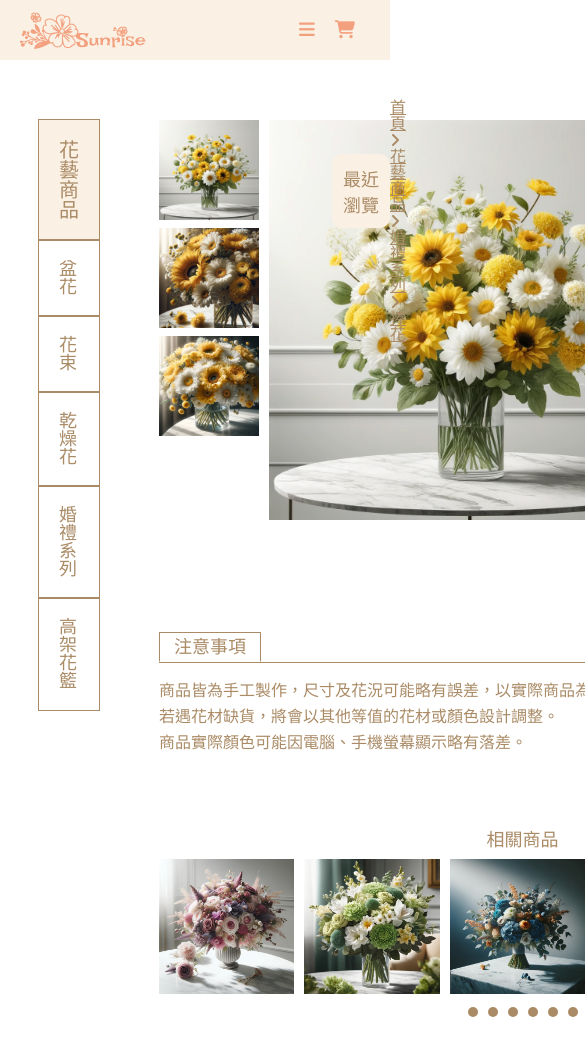
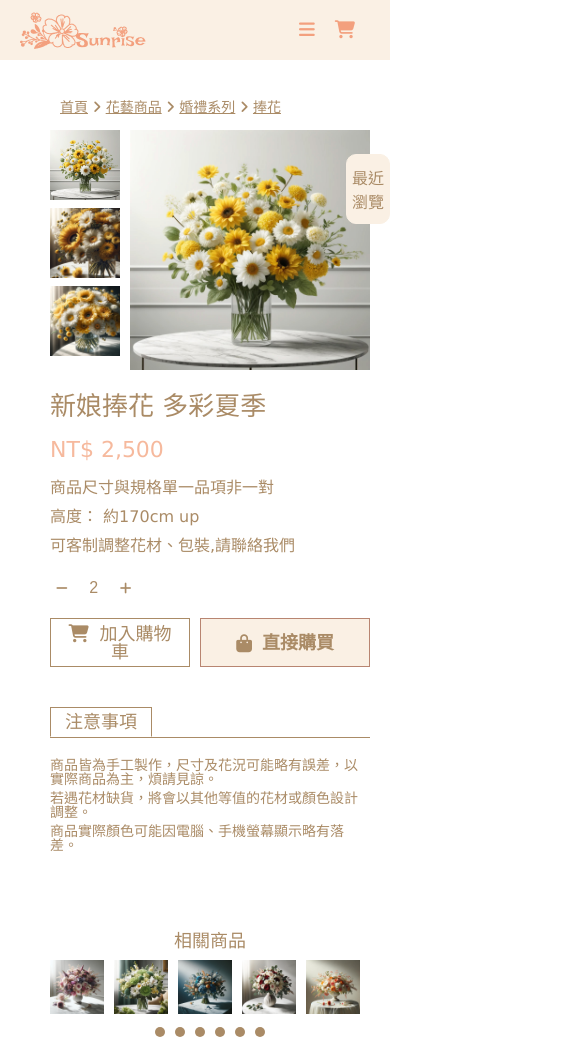
Before and after one commit to choco1010/myProject, a plain HTML site: page product.html in a window 390 px wide. Shown: the top 1040 px of the page, 585 px wide, since content can reach past the window. Drawn offline with Linux system fonts and the light colour scheme.

Commit message:
productRWD

```diff
--- a/css/index.css
+++ b/css/index.css
@@ -129,7 +129,7 @@
 }
 
 .cardItem:hover .cartButtonText{
-    transform: translateY(300%);
+    transform: translateY(350%);
     z-index: 1;
     cursor: pointer;
 }
@@ -576,6 +576,9 @@ h2::before{
 
 
 @media screen and (max-width: 768px) {
+    .searchLabel{
+        display: none;
+    }
     .productTitle{
         margin: 20px auto;
     }
--- a/css/product.css
+++ b/css/product.css
@@ -2,8 +2,8 @@
 /* -----------------------------main----------------------------- */
 .main{
     max-width: 1440px;
+    width: 100vw;
     margin: 0 auto;
-    width: 100%;
     position: relative;
 }
 /* ----------- blockInner ----------- */
@@ -26,7 +26,7 @@
 
 /* ----------- start ----------- */
 .wrapper{
-    width: 80%;
+    padding: 0 150px;
     margin: 60px auto;
     display: grid;
     grid-template-columns: 1fr 4fr;
@@ -102,14 +102,16 @@
     flex-direction: row;
     margin-right: 10px;
 }
-
+.thumbnailList{
+    margin-right: 10px;
+}
 .thumbnailItem{
     margin-bottom: 5px;
 }
 
 .thumbnailItem img{
-    max-width: 100px;
-    max-height: auto;
+    width: 100px;
+    aspect-ratio: 1/1;
 }
 
 .thumbnailItem:hover{
@@ -118,7 +120,8 @@
 /* ----------- flowerCard ----------- */
 
 .flowerCard img{
-    max-width: 400px;
+    width: 400px;
+    aspect-ratio: 1/1;
     margin-right: 20px;
 }
 
@@ -184,6 +187,7 @@
 .cartActions{
     display: flex;
     margin-right: 80px;
+    width: 100%;
 }
 
 .addToCartButton{
@@ -194,7 +198,7 @@
     color: #AA8B66;
     text-align: center;
     font-size: 16px;
-    padding: 5px 10px;
+    padding: 5px 20px;
     margin-right: 10px;
     text-decoration: none;
 }
@@ -355,3 +359,213 @@
 .recentlyView:hover .historyList{
     display: block;
 }
+
+@media screen and (max-width: 1280px){
+    .wrapper{
+        padding: 0px 140px;
+    }
+
+    .breadcrumbNav{
+        left: 350px;
+    }
+
+    .mainSidebar{
+        margin-right: 20px;
+    }
+    .flowerCard img{
+        margin-right: 10px;
+    }
+    .flowerTitle{
+        font-size: 28px;
+    }
+
+    .flowerPrice{
+        font-size: 26px;
+    }
+    .itemSpecs p{
+        margin-bottom: 5px;
+    }
+    .addToCartButton{
+        padding: 5px 10px;
+        font-size: 14px;
+    }
+
+    .buyNowButton{
+        font-size: 14px;
+    }
+}
+
+@media screen and (max-width: 1144px){
+    .wrapper{
+        padding: 0px 60px;
+    }
+    .breadcrumbNav{
+        left: 310px;
+    }
+
+    .flowerTitle{
+        font-size: 24px;
+    }
+    .flowerPrice{
+        font-size: 22px;
+    }
+
+    .flowerCard img{
+        width: 370px;
+    }
+    .thumbnailItem img{
+        width: 80px;
+    }
+
+    .itemSpecs{
+        font-size: 15px;
+    }
+    .addToCartButton{
+        width: 90%;
+        padding: 5px 15px;
+    }
+}
+
+@media screen and (max-width: 992px){
+    .wrapper{
+        padding: 0px 40px;
+    }
+    .mainSidebar{
+        margin-right: 10px;
+        width: 90%;
+    }
+    .breadcrumbNav{
+        left: 250px;
+    }
+    .flowerCard img{
+        width: 280px;
+        margin-right: 15px;
+    }
+    .thumbnailItem img{
+        width: 70px;
+    }
+    .addToCartButton{
+        width: 80%;
+        padding: 5px 10px;
+    }
+    .menuTitle{
+        padding: 15px;
+        font-size: 18px;
+    }
+    .menuItem, #weddingCategory{
+        padding: 15px;
+        font-size: 16px;
+    }
+
+    .recentlyView button{
+        font-size: 16px;
+        padding: 10px 5px;
+    }
+}
+
+@media screen and (max-width: 768px){
+    .wrapper{
+        display: flex;
+        gap: 0px;
+    }
+    .mainSidebar{
+        display: none;
+    }
+    .breadcrumbNav{
+        left: 120px;
+        font-size: 14px;
+    }
+
+    .flowerCard img{
+        width: 250px;
+    }
+    .thumbnailItem img{
+        width: 60px;
+    }
+    .flowerInfo{
+        width: 100%;
+    }
+
+    .flowerTitle, .flowerPrice, .itemSpecs p{
+        width: 100%;
+        box-sizing: border-box;
+    }
+
+    .flowerPrice{
+        margin-top: 20px;
+        font-size: 18px;
+    }
+    .itemSpecs{
+        width: 100%;
+    }
+    .itemSpecs p{
+        font-size: 14px;
+    }
+    .addToCartButton{
+        font-size: 16px;
+    }
+
+    .quantityControl{
+        width: 100%;
+    }
+}
+
+@media screen and (max-width: 576px){
+    .wrapper{
+        padding: 0 50px;
+    }
+    .breadcrumbNav{
+        left: 80px;
+        font-size: 16px;
+    }
+    .mainImageContainer{
+        flex-direction: column;
+    }
+    .productThumbnails{
+        margin-top: 10px;
+        margin-right: 0;
+    }
+
+    .flowerCard img{
+        width: 300px;
+        margin-bottom: 20px;
+    }
+    .thumbnailItem img{
+        width: 90px;
+    }
+
+    .flowerTitle{
+        font-size: 26px;
+    }
+    .flowerPrice{
+        font-size: 22px;
+    }
+    .itemSpecs p{
+        font-size: 16px;
+    }
+
+    .addToCartButton{
+        font-size: 18px;
+    }
+    .buyNowButton{
+        font-size: 18px;
+    }
+}
+
+@media screen and (max-width: 430px) {
+    .flowerCard img{
+        width: 240px;
+        margin-right: 0;
+    }
+    .thumbnailItem img{
+        width: 70px;
+    }
+    .breadcrumbNav{
+        left: 60px;
+        font-size: 14px;
+    }
+    .attentionInfo li{
+        margin-bottom: 5px;
+        font-size: 14px;
+    }
+}
--- a/css/shared.css
+++ b/css/shared.css
@@ -6,7 +6,7 @@ body{
 }
 
 header{
-    width: 100%;
+    width: 100vw;
     background-color: #FAF0E4;
     height: 70px;
     line-height: 70px;
@@ -272,7 +272,7 @@ header h1{
 footer{
     display: flex;
     background-color: #EECFBB;
-    width: 100%;
+    width: 100vw;
     height: 70px;
     justify-content: center;
 }
--- a/product.html
+++ b/product.html
@@ -72,7 +72,6 @@
 
 <!-------------------------------- main ----------------------------------->
     <main>
-
          <!-- breadcrumbNav -->
          <nav class="breadcrumbNav">
             <a href="index.html" class="breadcrumbLink">首頁</a>
@@ -83,7 +82,6 @@
             <i class="fa-solid fa-angle-right"></i>
             <a href="catalog.html" class="breadcrumbLink">捧花</a>
         </nav>
-
 
         <!-- 左邊選單 -->
         <div class="wrapper">
@@ -120,11 +118,11 @@
                                     <img src="./img/product_1_3.jpg" alt="">
                                 </li>
                             </ul>
-                    </div>
                              <!-- 商品大圖 -->
                             <figure class="flowerCard">
                                 <img src="./img/product_1_1.jpg" alt="新娘捧花-多彩夏季">
                             </figure>
+                        </div>
 
                     <div class="flowerInfo">
 
@@ -150,7 +148,7 @@
                                 <i class="fa-solid fa-plus"></i>
                             </button>
 
-                            <span class="subTotal">小計 NT $5,000</span>
+
                         </div>
 
 
```
Also changed, not shown: catalog.html (+11 -5 lines), css/catalog.css (+41 -7 lines). Lines whose indentation alone changed are shown as unchanged.
